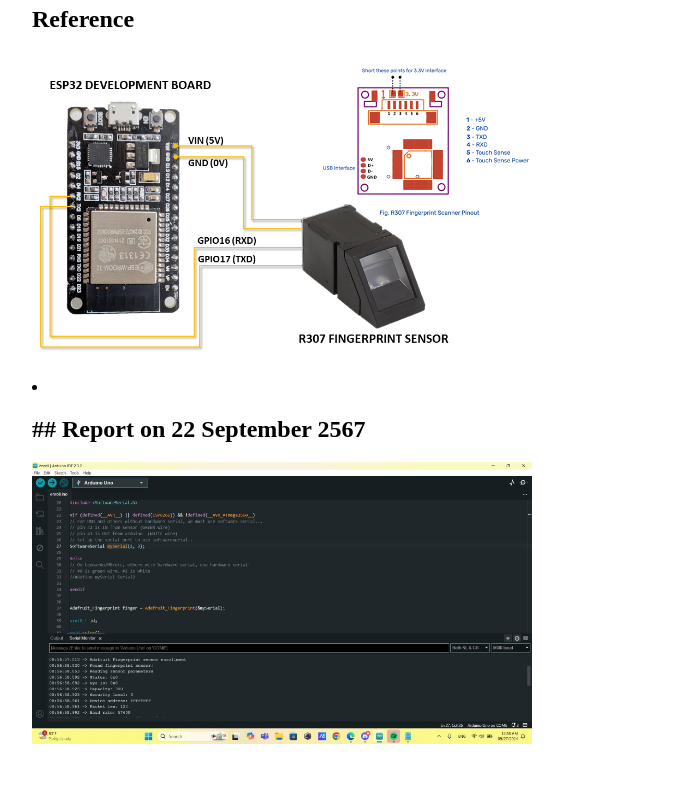
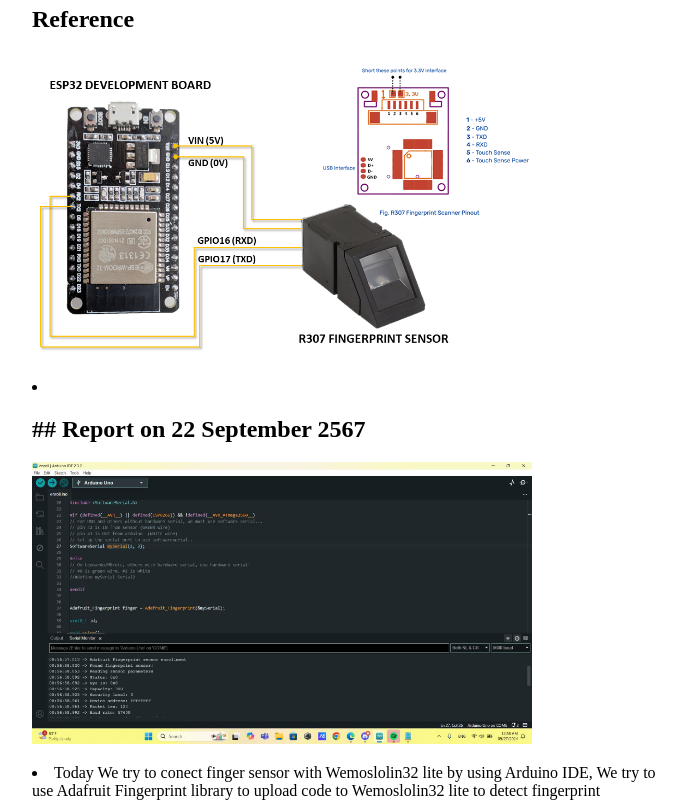
Before and after one commit to tawangimjiz/FingerprintAuthenticatorIntegratedWithHomeAssistant, a plain HTML site: page index.html in a window 1280 px wide. Shown: the part 1027-1827 px from the top of the page, without its empty margins (288-974 px from the left). Before the commit the page ends 1791 px from the top, so only its background shows below. Drawn offline with Linux system fonts and the light colour scheme.

Commit message:
Update index.html

```diff
--- a/index.html
+++ b/index.html
@@ -32,6 +32,6 @@
             <p><img src="./fingerprintref.png" width="500" alt="image" class="offline-handled error-handled" loading="lazy"></p>
             <li><h2><span>## Report on 22 September 2567</span></h2></li>
             <p><img src="fingerprintconnect.png" width="500" alt="image" class="offline-handled error-handled" loading="lazy"></p>
-
+            <li><span>Today We try to conect finger sensor with Wemoslolin32 lite by using Arduino IDE, We try to use Adafruit Fingerprint library to upload code to Wemoslolin32 lite to detect fingerprint</span></li>
     </body>
 </html>
```
